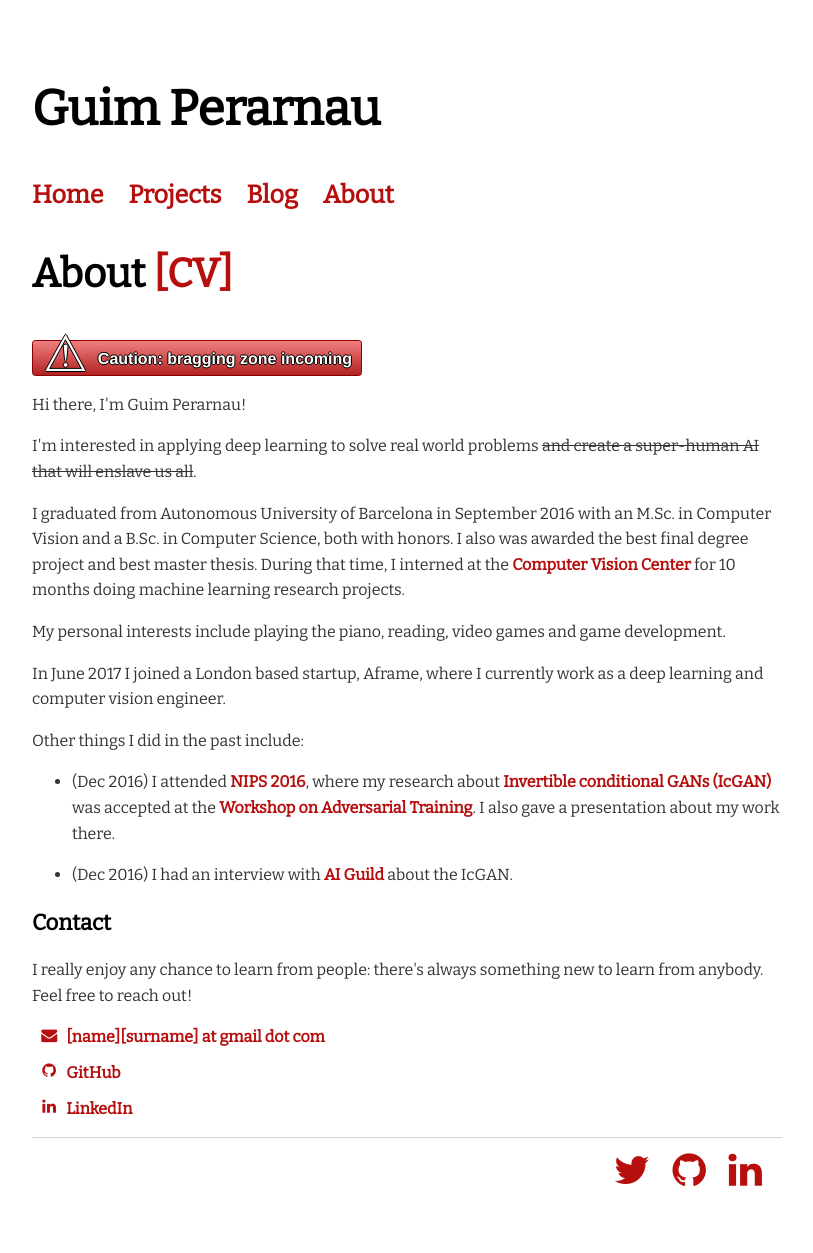
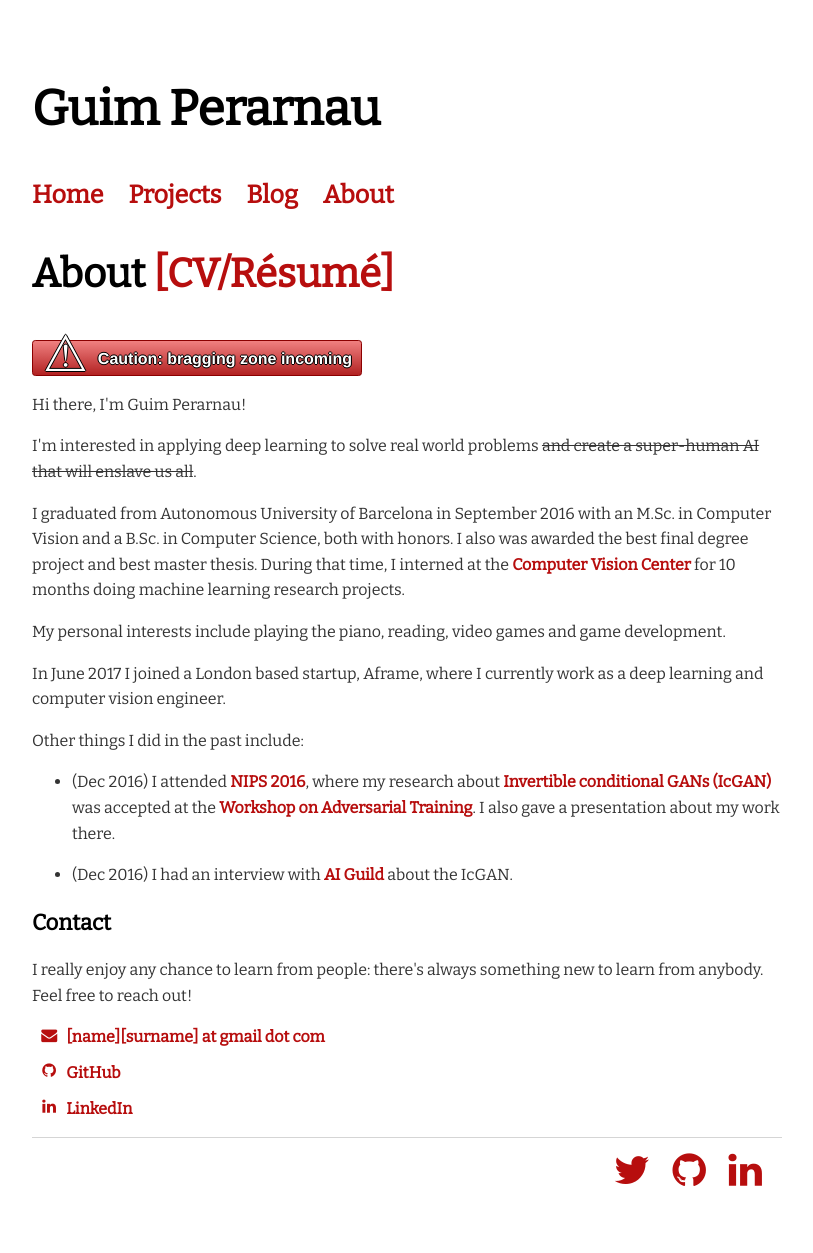
Before and after one commit to Guim3/guim3.github.io, a Jekyll site: the page built from about/index.html, in a window 1280 px wide. Shown: the whole page, without its empty margins (233-1046 px from the left). Built offline with Jekyll 4.4.1, drawn with Linux system fonts in a browser that asks for light colours.

Commit message:
Update CV link to add 'Résumé'

```diff
--- a/about/index.html
+++ b/about/index.html
@@ -2,7 +2,7 @@
 layout: default
 title: About
 ---
-<h1>{{ page.title }} <a href="/about/Guim_Perarnau_Resume.pdf" target="_blank">[CV]</a></h1>
+<h1>{{ page.title }} <a href="/about/Guim_Perarnau_Resume.pdf" target="_blank">[CV/Résumé]</a></h1>
 <div class="blurb">
 	<div class='warn'><span class="triangle">&#9888;</span><span class="text">Caution: bragging zone incoming<span></div>
 
```
